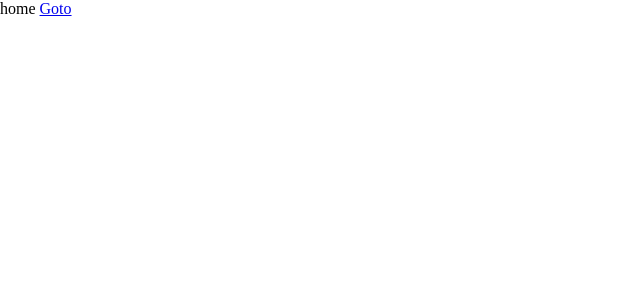
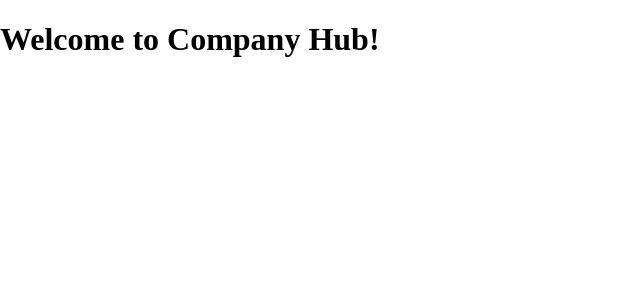
Before and after one commit to Annatsu/company-hub, a React (Create React App) app in the folder client/: page / in a window 1280 px wide. Shown: the top 300 px of the page, without its empty margins (0-640 px from the left). Built offline with nearby package versions, Linux system fonts and the light colour scheme.

Commit message:
Create Home route handler

```diff
--- a/client/src/routes/Home.js
+++ b/client/src/routes/Home.js
@@ -1,11 +1,21 @@
 // React
-import React from 'react';
-import { Link } from 'react-router-dom';
+import React, { useContext } from 'react';
 
-const Home = () => (
-  <div>
-    home <Link to='/test'>Goto</Link>
-  </div>
-);
+// Contexts
+import AuthenticationContext from '../contexts/Authentication';
+
+// Pages
+import LandingPage from '../pages/LandingPage';
+import CollaboratorsPage from '../pages/Collaborators';
+
+const Home = () => {
+  const { authenticated } = useContext(AuthenticationContext);
+
+  if (authenticated) {
+    return <CollaboratorsPage />;
+  } else {
+    return <LandingPage />;
+  }
+};
 
 export default Home;
```
